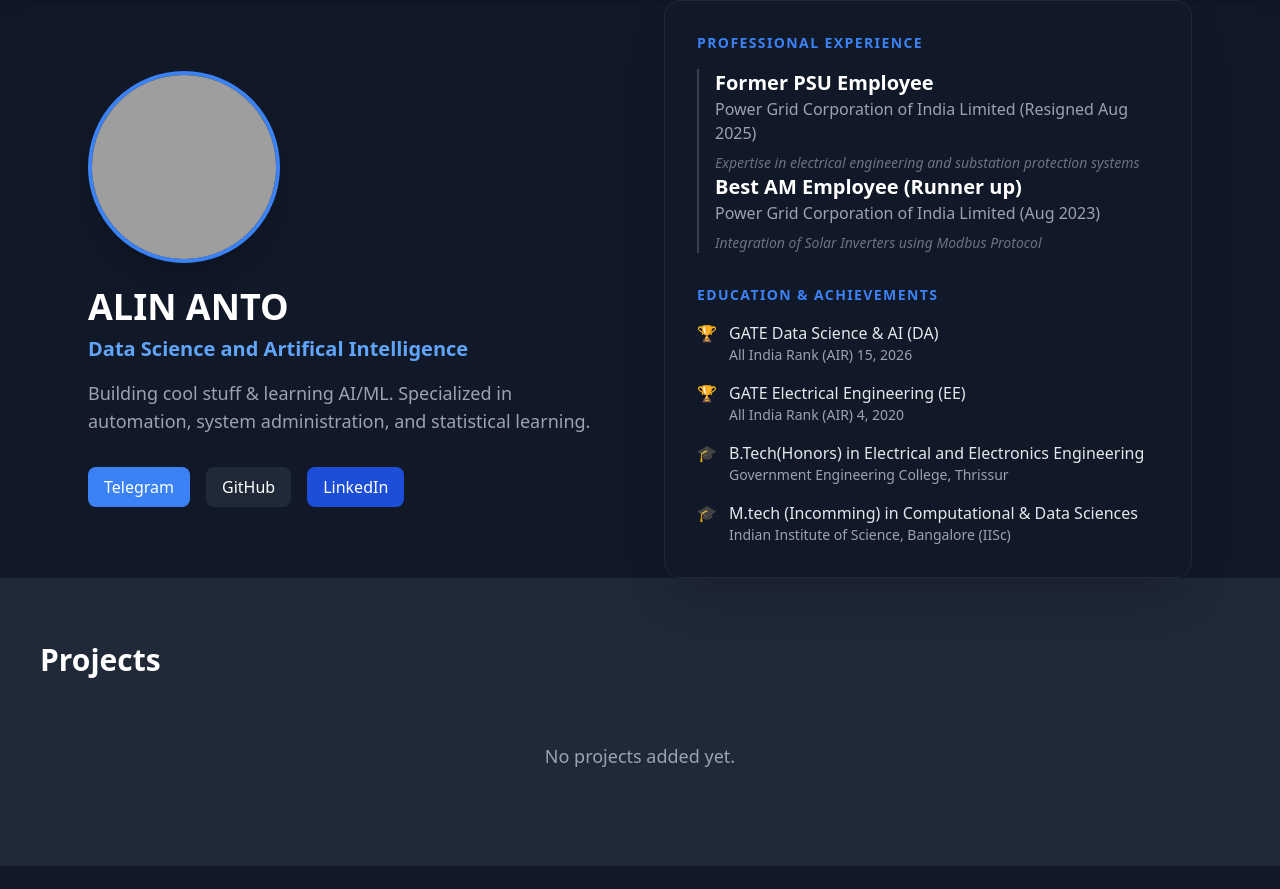
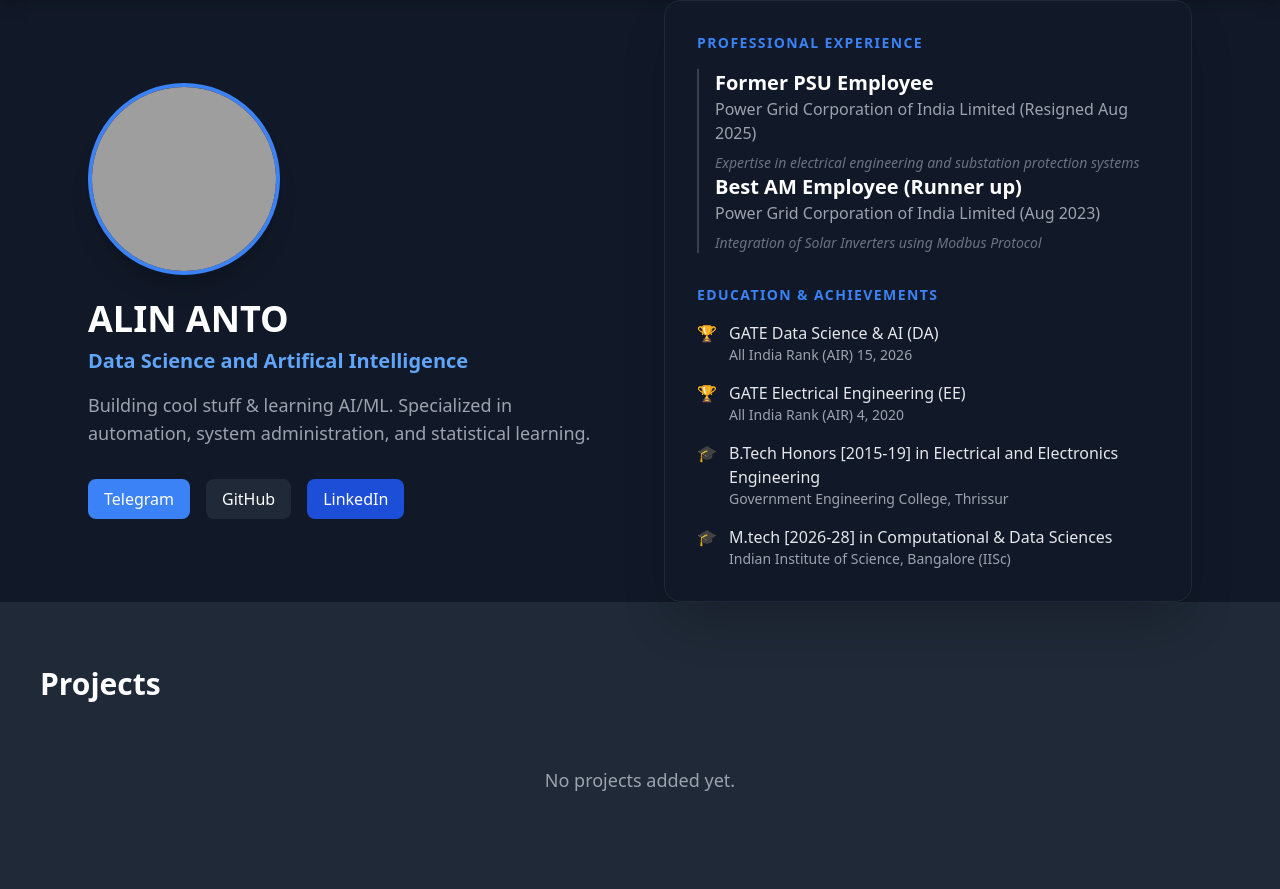
Before and after one commit to alinanto/portfolio, a Django app: template portfolio/templates/index.html in a window 1280 px wide. Shown: the part 80-969 px from the top of the page. Run offline with Django 5.2, Linux system fonts and the light colour scheme; the template is opened without the code that fills it, so the values that code supplies are empty; some libraries are stand-ins or nearby versions; grey boxes are pictures that could not be loaded.

```diff
--- a/portfolio/templates/index.html
+++ b/portfolio/templates/index.html
@@ -71,14 +71,14 @@
             <li class="flex items-start gap-3">
               <span class="text-blue-500">🎓</span>
               <div>
-                <p class="font-medium text-gray-200">B.Tech(Honors) in Electrical and Electronics Engineering</p>
+                <p class="font-medium text-gray-200">B.Tech Honors [2015-19] in Electrical and Electronics Engineering</p>
                 <p class="text-sm text-gray-400">Government Engineering College, Thrissur</p>
               </div>
             </li>
             <li class="flex items-start gap-3">
               <span class="text-blue-500">🎓</span>
               <div>
-                <p class="font-medium text-gray-200">M.tech (Incomming) in Computational & Data Sciences</p>
+                <p class="font-medium text-gray-200">M.tech [2026-28] in Computational & Data Sciences</p>
                 <p class="text-sm text-gray-400">Indian Institute of Science, Bangalore (IISc)</p>
               </div>
             </li>
```
Also changed, not shown: portfolio/migrations/0005_alter_contact_id_alter_project_id_alter_visit_id.py (added), portfolio/migrations/0006_alter_contact_id_alter_project_id_alter_visit_id.py (added), 3 other files.
